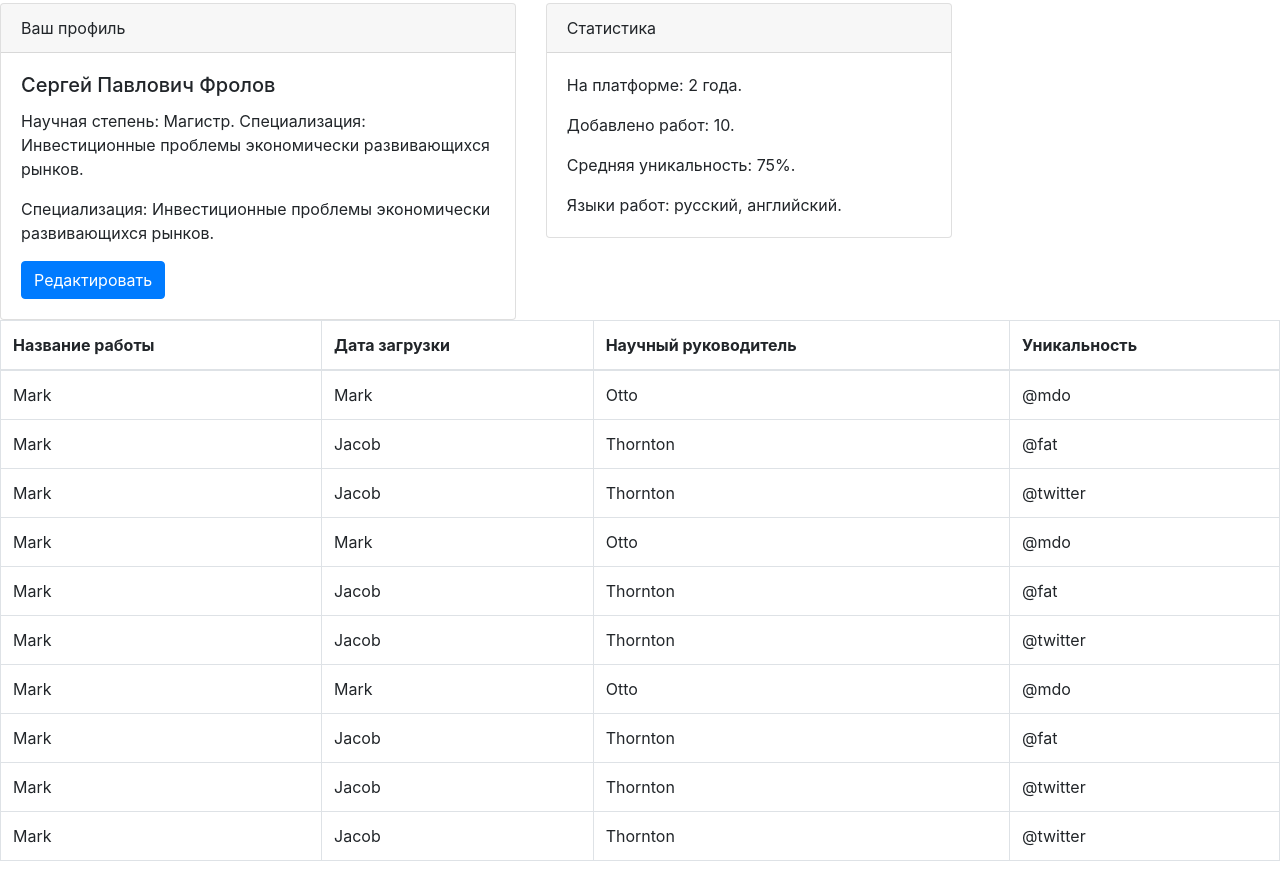
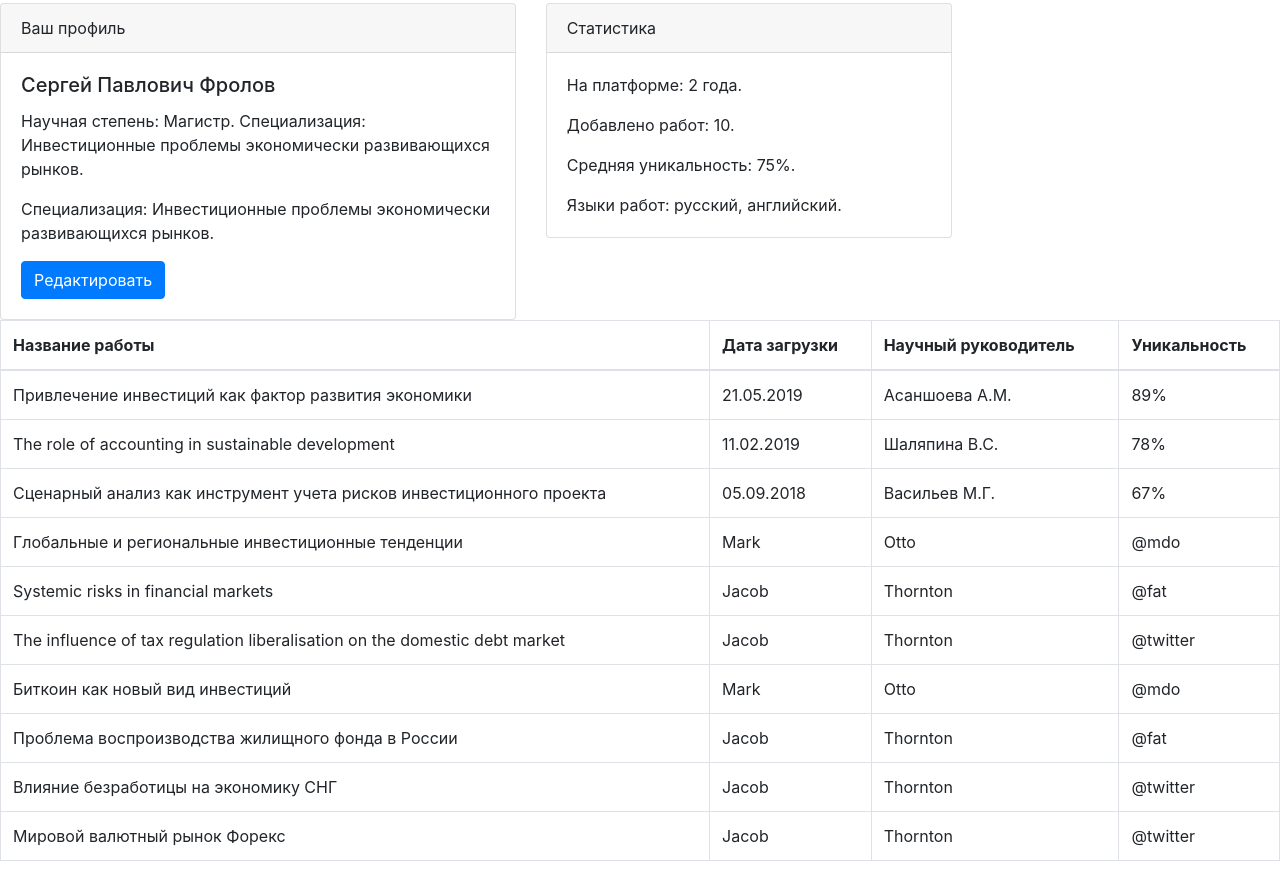
Before and after one commit to DenSpar/learningcss, a plain HTML site: page frameworks/index.html in a window 1280 px wide. Shown: the part 412-1289 px from the top of the page. Drawn offline with Linux system fonts and the light colour scheme.

Commit message:
Update index.html

```diff
--- a/frameworks/index.html
+++ b/frameworks/index.html
@@ -92,6 +92,7 @@
 </div>
 <!-- карточки - конец-->
 
+<!-- сделать пропуск строки между карточками и таблицей-->
 
 	<!-- таблица - начало-->
 	<table class="table table-bordered">
@@ -108,61 +109,61 @@
   </thead>
   <tbody>
     <tr> <!-- строка 1-->
-      <td>Mark</td>
-      <td>Mark</td>
-      <td>Otto</td>
-      <td>@mdo</td>
+      <td>Привлечение инвестиций как фактор развития экономики</td>
+      <td>21.05.2019</td>
+      <td>Асаншоева А.М.</td>
+      <td>89%</td>
     </tr>
     <tr> <!-- строка 2-->
-      <td>Mark</td>
-      <td>Jacob</td>
-      <td>Thornton</td>
-      <td>@fat</td>
+      <td>The role of accounting in sustainable development</td>
+      <td>11.02.2019</td>
+      <td>Шаляпина В.С.</td>
+      <td>78%</td>
     </tr>
     <tr> <!-- строка 3-->
-      <td>Mark</td>
-      <td>Jacob</td>
-      <td>Thornton</td>
-      <td>@twitter</td>
+      <td>Сценарный анализ как инструмент учета рисков инвестиционного проекта</td>
+      <td>05.09.2018</td>
+      <td>Васильев М.Г.</td>
+      <td>67%</td>
     </tr>
     <tr> <!-- строка 4-->
-      <td>Mark</td>
+      <td>Глобальные и региональные инвестиционные тенденции</td>
       <td>Mark</td>
       <td>Otto</td>
       <td>@mdo</td>
     </tr>
     <tr> <!-- строка 5-->
-      <td>Mark</td>
+      <td>Systemic risks in financial markets</td>
       <td>Jacob</td>
       <td>Thornton</td>
       <td>@fat</td>
     </tr>
     <tr> <!-- строка 6-->
-      <td>Mark</td>
+      <td>The influence of tax regulation liberalisation on the domestic debt market</td>
       <td>Jacob</td>
       <td>Thornton</td>
       <td>@twitter</td>
     </tr>
     <tr> <!-- строка 7-->
-      <td>Mark</td>
+      <td>Биткоин как новый вид инвестиций</td>
       <td>Mark</td>
       <td>Otto</td>
       <td>@mdo</td>
     </tr>
     <tr> <!-- строка 8-->
-      <td>Mark</td>
+      <td>Проблема воспроизводства жилищного фонда в России</td>
       <td>Jacob</td>
       <td>Thornton</td>
       <td>@fat</td>
     </tr>
     <tr> <!-- строка 9-->
-      <td>Mark</td>
+      <td>Влияние безработицы на экономику СНГ</td>
       <td>Jacob</td>
       <td>Thornton</td>
       <td>@twitter</td>
     </tr>
     <tr> <!-- строка 10-->
-      <td>Mark</td>
+      <td>Мировой валютный рынок Форекс</td>
       <td>Jacob</td>
       <td>Thornton</td>
       <td>@twitter</td>
```
